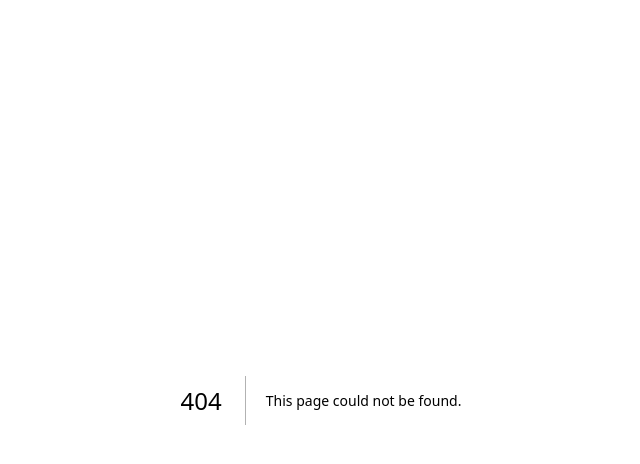
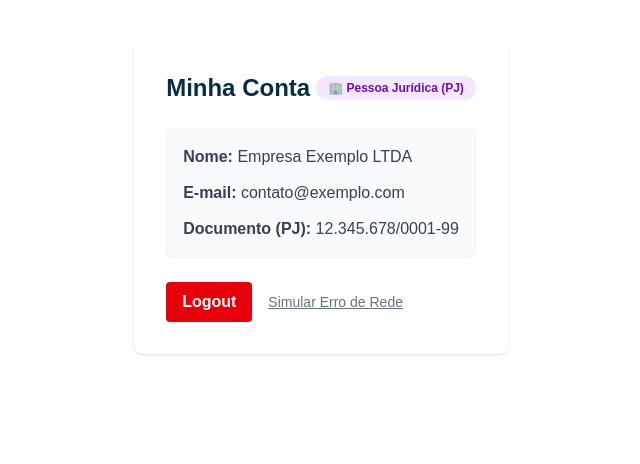
Before and after one commit to laboratorio-de-praticas-2026-2/front-end, a Next.js app: page /minha-conta in a window 1280 px wide. Before the commit this address had no page. Shown: the top 464 px of the page, without its empty margins (319-959 px from the left). Built offline with nearby package versions, Linux system fonts and the light colour scheme; sample sign-in values are in the browser's storage.

Commit message:
feat: implementa telas de login simulado, dashboard, minha conta e protecao de rotas

```diff
--- /dev/null
+++ b/app/dashboard/page.tsx
@@ -0,0 +1,25 @@
+'use client';
+
+export default function DashboardPage() {
+  return (
+    <div className="p-8 max-w-4xl mx-auto">
+      <h1 className="text-3xl font-bold mb-4 text-[#072d42]">Dashboard do Administrador</h1>
+      <p className="text-gray-600 mb-6">Visão geral do sistema e gestão de clientes.</p>
+
+      <div className="grid grid-cols-1 md:grid-cols-3 gap-6">
+        <div className="bg-white p-6 rounded-lg shadow border border-gray-100">
+          <h3 className="text-sm font-medium text-gray-500">Total de Clientes</h3>
+          <p className="text-2xl font-bold text-[#072d42] mt-2">--</p>
+        </div>
+        <div className="bg-white p-6 rounded-lg shadow border border-gray-100">
+          <h3 className="text-sm font-medium text-gray-500">Usuários PJ</h3>
+          <p className="text-2xl font-bold text-[#072d42] mt-2">--</p>
+        </div>
+        <div className="bg-white p-6 rounded-lg shadow border border-gray-100">
+          <h3 className="text-sm font-medium text-gray-500">Usuários PF</h3>
+          <p className="text-2xl font-bold text-[#072d42] mt-2">--</p>
+        </div>
+      </div>
+    </div>
+  );
+}
--- /dev/null
+++ b/app/login/page.tsx
@@ -0,0 +1,53 @@
+'use client';
+
+import { useState } from 'react';
+import { useRouter } from 'next/navigation';
+
+export default function LoginPage() {
+  const [email, setEmail] = useState('');
+  const router = useRouter();
+
+  const handleLogin = (e: React.FormEvent) => {
+    e.preventDefault();
+
+    // Simulando perfis diferentes com base no e-mail digitado
+    if (email.includes('admin')) {
+      localStorage.setItem('userRole', 'admin');
+      localStorage.setItem('isAuthenticated', 'true');
+      router.push('/dashboard');
+    } else {
+      localStorage.setItem('userRole', 'client');
+      localStorage.setItem('isAuthenticated', 'true');
+      router.push('/minha-conta');
+    }
+  };
+
+  return (
+    <div className="flex min-h-screen items-center justify-center bg-gray-50 p-4">
+      <div className="w-full max-w-md bg-white p-8 rounded-lg shadow-md">
+        <h1 className="text-2xl font-bold mb-6 text-[#072d42] text-center">Tela de Login (Simulada)</h1>
+
+        <form onSubmit={handleLogin} className="space-y-4">
+          <div>
+            <label className="block text-sm font-medium text-gray-700 mb-1">E-mail (digite "admin@" para testar o painel)</label>
+            <input
+              type="email"
+              value={email}
+              onChange={(e) => setEmail(e.target.value)}
+              placeholder="ex: cliente@email.com ou admin@email.com"
+              className="w-full px-3 py-2 border border-gray-300 rounded-md focus:outline-none focus:ring-2 focus:ring-[#072d42]"
+              required
+            />
+          </div>
+
+          <button
+            type="submit"
+            className="w-full bg-[#D96B00] hover:bg-[#b85b00] text-white font-semibold py-2 px-4 rounded-md transition-colors"
+          >
+            Entrar
+          </button>
+        </form>
+      </div>
+    </div>
+  );
+}
--- /dev/null
+++ b/app/minha-conta/page.tsx
@@ -0,0 +1,122 @@
+'use client';
+
+import { useState, useEffect } from 'react';
+import { useRouter } from 'next/navigation';
+
+function maskDocument(doc: string) {
+  const clean = doc.replace(/\D/g, '');
+  if (clean.length === 11) {
+    return clean.replace(/(\d{3})(\d{3})(\d{3})(\d{2})/, '$1.$2.$3-$4');
+  } else if (clean.length === 14) {
+    return clean.replace(/(\d{2})(\d{3})(\d{3})(\d{4})(\d{2})/, '$1.$2.$3/$4-$5');
+  }
+  return doc;
+}
+
+export default function MinhaContaPage() {
+  const router = useRouter();
+  const [loading, setLoading] = useState(true);
+  const [error, setError] = useState(false);
+  const [user, setUser] = useState<{ name: string; email: string; type: 'PF' | 'PJ'; document: string } | null>(null);
+
+  // Função para carregar os dados (permite alternar entre sucesso e erro para testes)
+  const loadUserData = (simulateError = false) => {
+    setLoading(true);
+    setError(false);
+
+    setTimeout(() => {
+      if (simulateError) {
+        setError(true);
+        setLoading(false);
+        return;
+      }
+
+      setUser({
+        name: 'Empresa Exemplo LTDA',
+        email: 'contato@exemplo.com',
+        type: 'PJ', // Mude para 'PF' se quiser testar Pessoa Física
+        document: '12345678000199', // Se for PF, use 11 dígitos ex: '12345678909'
+      });
+      setLoading(false);
+    }, 800);
+  };
+
+  useEffect(() => {
+    const isAuth = localStorage.getItem('isAuthenticated');
+    if (!isAuth) {
+      router.push('/login');
+      return;
+    }
+
+    loadUserData(false);
+  }, [router]);
+
+  const handleLogout = () => {
+    localStorage.removeItem('isAuthenticated');
+    localStorage.removeItem('userRole');
+    router.push('/login');
+  };
+
+  if (loading) {
+    return (
+      <div className="flex min-h-screen items-center justify-center bg-gray-50">
+        <div className="text-center text-gray-600 font-medium">A carregar dados do utilizador...</div>
+      </div>
+    );
+  }
+
+  if (error) {
+    return (
+      <div className="flex min-h-screen items-center justify-center bg-gray-50 p-4">
+        <div className="bg-white p-8 rounded-lg shadow-md max-w-md w-full text-center">
+          <h2 className="text-xl font-bold text-red-600 mb-2">Erro de Carregamento</h2>
+          <p className="text-gray-600 mb-6">Não foi possível carregar os dados da sua conta no momento.</p>
+          <button
+            onClick={() => loadUserData(false)}
+            className="w-full bg-[#072d42] hover:bg-[#051f2e] text-white font-semibold py-2 px-4 rounded-md transition-colors"
+          >
+            Tentar Novamente
+          </button>
+        </div>
+      </div>
+    );
+  }
+
+  return (
+    <div className="p-8 max-w-xl mx-auto bg-white shadow rounded-lg mt-10">
+      <div className="flex justify-between items-center mb-6">
+        <h1 className="text-2xl font-bold text-[#072d42]">Minha Conta</h1>
+
+        {/* Identificação Visual do Tipo de Usuário (PF / PJ) */}
+        <span className={`px-3 py-1 text-xs font-bold rounded-full ${
+          user?.type === 'PJ' ? 'bg-purple-100 text-purple-800' : 'bg-green-100 text-green-800'
+        }`}>
+          {user?.type === 'PJ' ? '🏢 Pessoa Jurídica (PJ)' : '👤 Pessoa Física (PF)'}
+        </span>
+      </div>
+
+      <div className="space-y-3 mb-6 text-gray-700 bg-gray-50 p-4 rounded-md border border-gray-100">
+        <p><strong>Nome:</strong> {user?.name}</p>
+        <p><strong>E-mail:</strong> {user?.email}</p>
+        <p><strong>Documento ({user?.type}):</strong> {user?.document ? maskDocument(user.document) : ''}</p>
+      </div>
+
+      <div className="flex gap-4">
+        <button
+          onClick={handleLogout}
+          className="bg-red-600 hover:bg-red-700 text-white font-semibold py-2 px-4 rounded transition-colors"
+        >
+          Logout
+        </button>
+
+        {/* Botão de utilidade para testar a tela de erro */}
+        <button
+          onClick={() => loadUserData(true)}
+          className="text-sm text-gray-500 hover:text-gray-700 underline"
+        >
+          Simular Erro de Rede
+        </button>
+      </div>
+    </div>
+  );
+}
```
Also changed, not shown: 1 other file (tests, documents, lock files or other folders).
